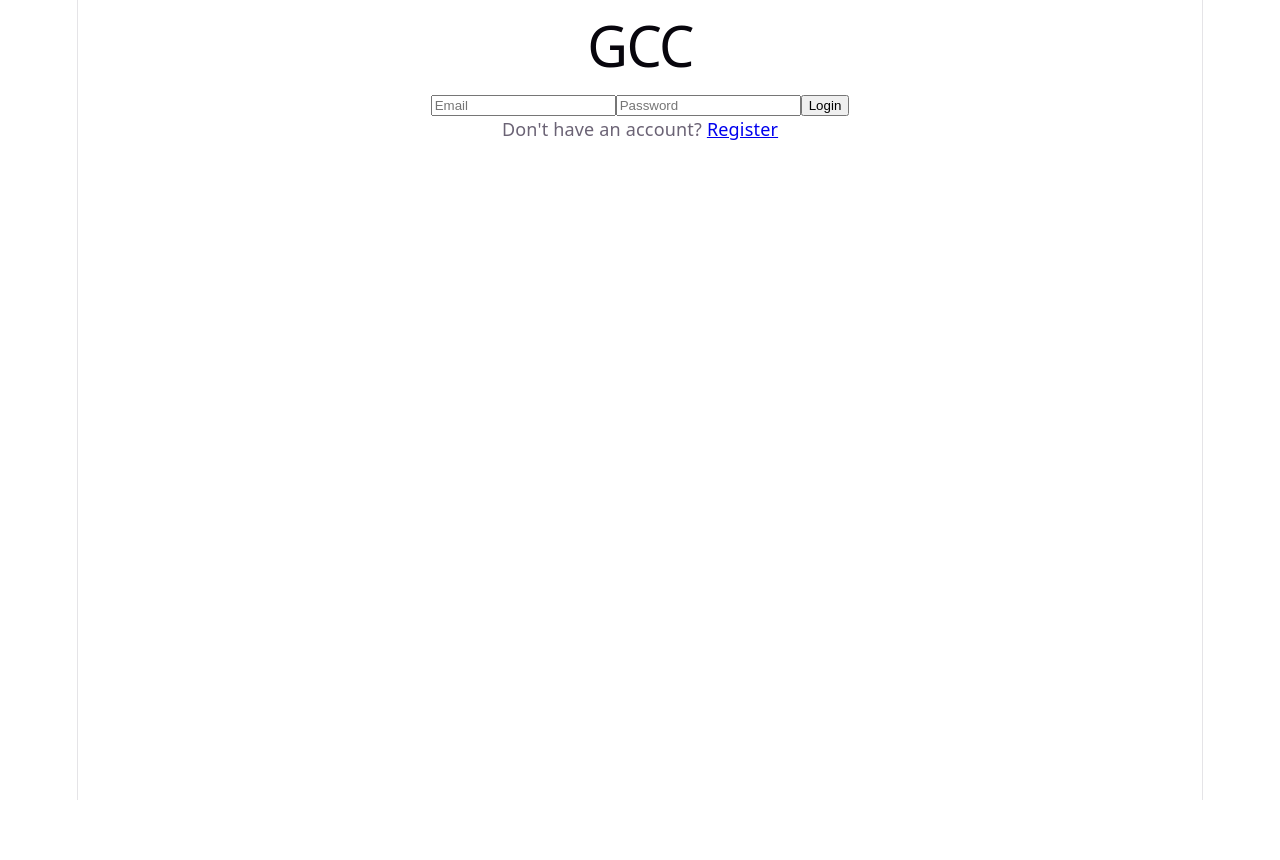
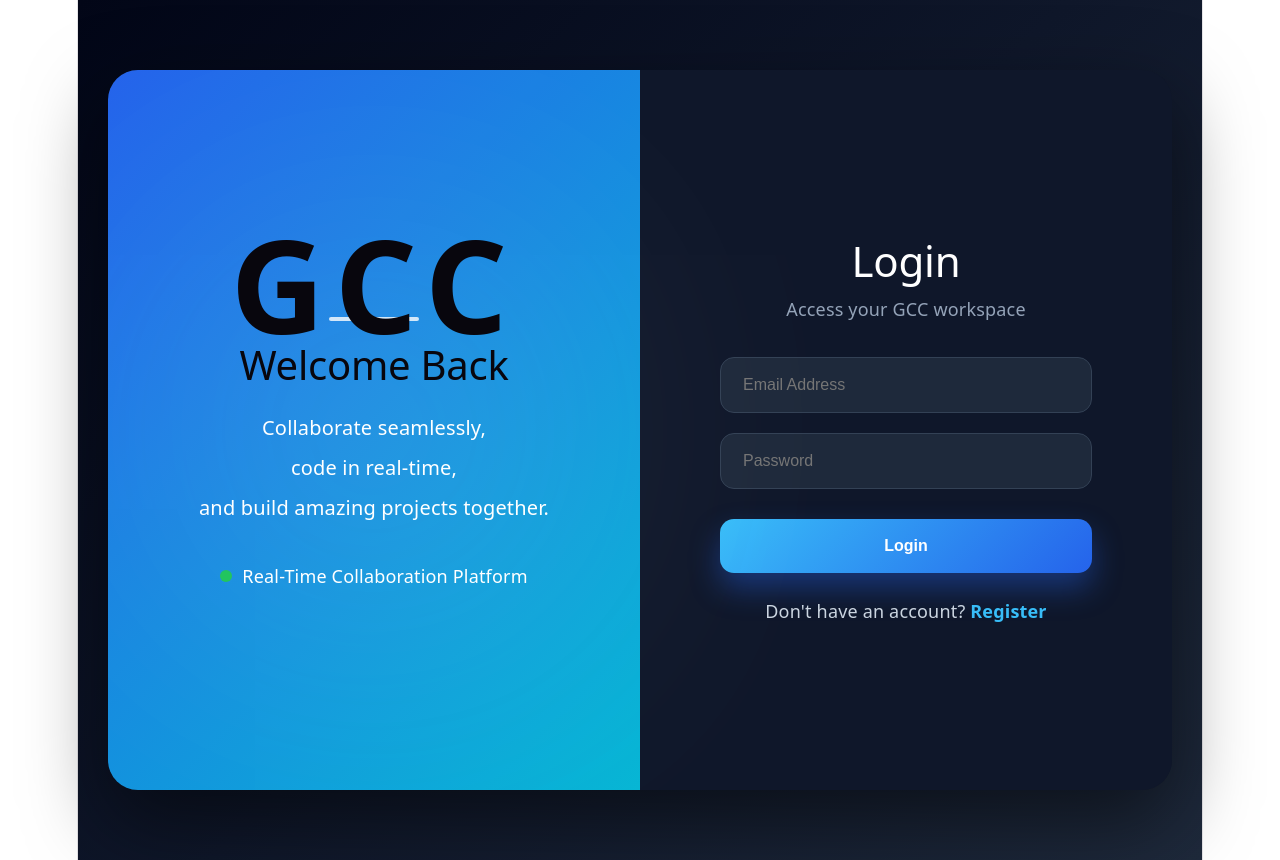
Before and after one commit to ganeshchavan-wd/Great-code-collaboration-GCC-, a React (Vite) app in the folder gcc-web/: page / in a window 1280 px wide. Before the commit the page ends 800 px from the top, so only its background shows below. Built offline with nearby package versions, Linux system fonts and the light colour scheme; no server answers.

Commit message:
Update frontend files

```diff
--- a/gcc-web/src/pages/Login.jsx
+++ b/gcc-web/src/pages/Login.jsx
@@ -17,7 +17,11 @@ export default function Login() {
     password,
   });
 
-      localStorage.setItem("token", res.data.token);
+  localStorage.setItem(
+    "token",
+    res.data.token
+  );
+
   localStorage.setItem(
     "user",
     JSON.stringify(res.data.user)
@@ -26,23 +30,67 @@ export default function Login() {
   navigate("/dashboard");
 } catch (err) {
   alert(
-        err.response?.data?.message || "Login Failed"
+    err.response?.data?.message ||
+      "Login Failed"
   );
 }
+
+
 };
 
-  return (
-    <div className="auth-container">
-      <form className="auth-box" onSubmit={loginUser}>
-        <h1>GCC</h1>
+return ( <div style={styles.container}> <div style={styles.mainCard}>
+{/* LEFT SIDE */}
+
+    <div style={styles.left}>
+      <div style={styles.logoGlow}></div>
+
+      <div style={styles.leftContent}>
+        <h1 style={styles.logo}>GCC</h1>
+
+        <div style={styles.divider}></div>
+
+        <h2 style={styles.heading}>
+          Welcome Back
+        </h2>
+
+        <p style={styles.tagline}>
+          Collaborate seamlessly,
+          <br />
+          code in real-time,
+          <br />
+          and build amazing projects together.
+        </p>
+
+        <div style={styles.status}>
+          <span style={styles.dot}></span>
+          Real-Time Collaboration Platform
+        </div>
+      </div>
+    </div>
+
+    {/* RIGHT SIDE */}
+
+    <div style={styles.right}>
+      <form
+        onSubmit={loginUser}
+        style={styles.form}
+      >
+        <h2 style={styles.formTitle}>
+          Login
+        </h2>
+
+        <p style={styles.formSubtitle}>
+          Access your GCC workspace
+        </p>
 
         <input
           type="email"
-          placeholder="Email"
+          placeholder="Email Address"
           value={email}
           onChange={(e) =>
             setEmail(e.target.value)
           }
+          style={styles.input}
         />
 
         <input
@@ -52,19 +100,189 @@ export default function Login() {
           onChange={(e) =>
             setPassword(e.target.value)
           }
+          style={styles.input}
         />
 
-        <button type="submit">
+        <button
+          type="submit"
+          style={styles.button}
+        >
           Login
         </button>
 
-        <p>
+        <p style={styles.loginText}>
           Don't have an account?{" "}
-          <Link to="/register">
+          <Link
+            to="/register"
+            style={styles.loginLink}
+          >
             Register
           </Link>
         </p>
       </form>
     </div>
+  </div>
+</div>
+
+
 );
 }
+
+const styles = {
+container: {
+minHeight: "100vh",
+background:
+"linear-gradient(135deg,#020617,#0F172A,#1E293B)",
+display: "flex",
+justifyContent: "center",
+alignItems: "center",
+padding: "30px",
+},
+
+mainCard: {
+width: "100%",
+maxWidth: "1250px",
+minHeight: "720px",
+display: "flex",
+borderRadius: "30px",
+overflow: "hidden",
+background: "#111827",
+boxShadow:
+"0 30px 80px rgba(0,0,0,0.5)",
+},
+
+left: {
+flex: 1,
+background:
+"linear-gradient(135deg,#2563EB,#06B6D4)",
+display: "flex",
+justifyContent: "center",
+alignItems: "center",
+position: "relative",
+padding: "80px",
+},
+
+leftContent: {
+color: "white",
+textAlign: "center",
+zIndex: 2,
+},
+
+logoGlow: {
+width: "350px",
+height: "350px",
+borderRadius: "50%",
+background: "white",
+position: "absolute",
+filter: "blur(140px)",
+opacity: 0.15,
+},
+
+logo: {
+fontSize: "130px",
+fontWeight: "900",
+letterSpacing: "10px",
+margin: 0,
+},
+
+divider: {
+width: "90px",
+height: "4px",
+borderRadius: "20px",
+background: "rgba(255,255,255,0.8)",
+margin: "20px auto",
+},
+
+heading: {
+fontSize: "40px",
+marginBottom: "20px",
+},
+
+tagline: {
+fontSize: "20px",
+lineHeight: "2",
+},
+
+status: {
+marginTop: "35px",
+display: "flex",
+justifyContent: "center",
+alignItems: "center",
+gap: "10px",
+},
+
+dot: {
+width: "12px",
+height: "12px",
+borderRadius: "50%",
+background: "#22C55E",
+},
+
+right: {
+flex: 1,
+background: "#0F172A",
+display: "flex",
+justifyContent: "center",
+alignItems: "center",
+padding: "80px",
+},
+
+form: {
+width: "100%",
+maxWidth: "450px",
+},
+
+formTitle: {
+color: "white",
+fontSize: "42px",
+textAlign: "center",
+marginBottom: "10px",
+},
+
+formSubtitle: {
+color: "#94A3B8",
+textAlign: "center",
+marginBottom: "35px",
+},
+
+input: {
+width: "100%",
+padding: "18px 22px",
+marginBottom: "20px",
+borderRadius: "14px",
+border: "1px solid #334155",
+background: "#1E293B",
+color: "white",
+fontSize: "16px",
+outline: "none",
+boxSizing: "border-box",
+},
+
+button: {
+width: "100%",
+padding: "18px",
+borderRadius: "14px",
+border: "none",
+background:
+"linear-gradient(135deg,#38BDF8,#2563EB)",
+color: "white",
+fontWeight: "700",
+fontSize: "16px",
+cursor: "pointer",
+marginTop: "10px",
+boxShadow:
+"0 15px 30px rgba(37,99,235,0.4)",
+},
+
+loginText: {
+textAlign: "center",
+marginTop: "25px",
+color: "#CBD5E1",
+},
+
+loginLink: {
+color: "#38BDF8",
+textDecoration: "none",
+fontWeight: "bold",
+},
+};
--- a/gcc-web/src/pages/Register.jsx
+++ b/gcc-web/src/pages/Register.jsx
@@ -5,12 +5,9 @@ import API from "../services/api";
 export default function Register() {
 const navigate = useNavigate();
 
-  const [name, setName] =
-    useState("");
-  const [email, setEmail] =
-    useState("");
-  const [password, setPassword] =
-    useState("");
+const [name, setName] = useState("");
+const [email, setEmail] = useState("");
+const [password, setPassword] = useState("");
 
 const registerUser = async (e) => {
 e.preventDefault();
@@ -23,7 +20,6 @@ export default function Register() {
   });
 
   alert("Registration Successful");
-
   navigate("/");
 } catch (err) {
   alert(
@@ -31,32 +27,73 @@ export default function Register() {
       "Registration Failed"
   );
 }
+
+
 };
 
-  return (
-    <div className="auth-container">
+return ( <div style={styles.container}> <div style={styles.mainCard}>
+{/* LEFT SIDE */}
+
+    <div style={styles.left}>
+      <div style={styles.logoGlow}></div>
+
+      <div style={styles.leftContent}>
+        <h1 style={styles.logo}>GCC</h1>
+
+        <div style={styles.divider}></div>
+
+        <h2 style={styles.heading}>
+          Great Code Collaboration
+        </h2>
+
+        <p style={styles.tagline}>
+          Collaborate seamlessly,
+          <br />
+          code in real-time,
+          <br />
+          and build amazing projects together.
+        </p>
+
+        <div style={styles.status}>
+          <span style={styles.dot}></span>
+          Real-Time Collaboration Platform
+        </div>
+      </div>
+    </div>
+
+    {/* RIGHT SIDE */}
+
+    <div style={styles.right}>
       <form
-        className="auth-box"
         onSubmit={registerUser}
+        style={styles.form}
       >
-        <h1>Create Account</h1>
+        <h2 style={styles.formTitle}>
+          Create Account
+        </h2>
+
+        <p style={styles.formSubtitle}>
+          Join GCC and start collaborating
+        </p>
 
         <input
           type="text"
-          placeholder="Name"
+          placeholder="Full Name"
           value={name}
           onChange={(e) =>
             setName(e.target.value)
           }
+          style={styles.input}
         />
 
         <input
           type="email"
-          placeholder="Email"
+          placeholder="Email Address"
           value={email}
           onChange={(e) =>
             setEmail(e.target.value)
           }
+          style={styles.input}
         />
 
         <input
@@ -66,19 +103,199 @@ export default function Register() {
           onChange={(e) =>
             setPassword(e.target.value)
           }
+          style={styles.input}
         />
 
-        <button type="submit">
-          Register
+        <button
+          type="submit"
+          style={styles.button}
+        >
+          Create Account
         </button>
 
-        <p>
+        <p style={styles.loginText}>
           Already have an account?{" "}
-          <Link to="/">
+          <Link
+            to="/"
+            style={styles.loginLink}
+          >
             Login
           </Link>
         </p>
       </form>
     </div>
+  </div>
+</div>
+
+
 );
 }
+
+const styles = {
+container: {
+minHeight: "100vh",
+background:
+"linear-gradient(135deg,#020617,#0F172A,#1E293B)",
+display: "flex",
+justifyContent: "center",
+alignItems: "center",
+padding: "30px",
+},
+
+mainCard: {
+width: "100%",
+maxWidth: "1250px",
+minHeight: "720px",
+display: "flex",
+borderRadius: "30px",
+overflow: "hidden",
+background: "#111827",
+boxShadow:
+"0 30px 80px rgba(0,0,0,0.5)",
+},
+
+left: {
+flex: 1,
+position: "relative",
+background:
+"linear-gradient(135deg,#2563EB,#06B6D4)",
+display: "flex",
+justifyContent: "center",
+alignItems: "center",
+overflow: "hidden",
+padding: "80px",
+},
+
+leftContent: {
+zIndex: 2,
+display: "flex",
+flexDirection: "column",
+alignItems: "center",
+color: "white",
+},
+
+logoGlow: {
+width: "300px",
+height: "300px",
+borderRadius: "50%",
+background: "white",
+position: "absolute",
+top: "50%",
+left: "50%",
+transform: "translate(-50%, -50%)",
+filter: "blur(120px)",
+opacity: 0.15,
+},
+
+logo: {
+fontSize: "120px",
+fontWeight: "900",
+letterSpacing: "10px",
+margin: 0,
+},
+
+divider: {
+width: "90px",
+height: "4px",
+borderRadius: "20px",
+background: "rgba(255,255,255,0.8)",
+marginTop: "15px",
+marginBottom: "20px",
+},
+
+heading: {
+fontSize: "38px",
+textAlign: "center",
+marginTop: "10px",
+},
+
+tagline: {
+textAlign: "center",
+fontSize: "20px",
+lineHeight: "2",
+marginTop: "25px",
+maxWidth: "420px",
+},
+
+status: {
+marginTop: "35px",
+display: "flex",
+alignItems: "center",
+gap: "10px",
+fontSize: "15px",
+},
+
+dot: {
+width: "12px",
+height: "12px",
+borderRadius: "50%",
+background: "#22C55E",
+boxShadow: "0 0 15px #22C55E",
+},
+
+right: {
+flex: 1,
+display: "flex",
+justifyContent: "center",
+alignItems: "center",
+padding: "80px",
+},
+
+form: {
+width: "100%",
+maxWidth: "450px",
+},
+
+formTitle: {
+color: "white",
+fontSize: "42px",
+textAlign: "center",
+marginBottom: "10px",
+},
+
+formSubtitle: {
+color: "#94A3B8",
+textAlign: "center",
+marginBottom: "35px",
+fontSize: "15px",
+},
+
+input: {
+width: "100%",
+padding: "18px 22px",
+marginBottom: "20px",
+borderRadius: "14px",
+border: "1px solid #334155",
+background: "#1E293B",
+color: "white",
+outline: "none",
+fontSize: "16px",
+boxSizing: "border-box",
+},
+
+button: {
+width: "100%",
+padding: "18px",
+borderRadius: "14px",
+border: "none",
+background:
+"linear-gradient(135deg,#38BDF8,#2563EB)",
+color: "white",
+fontWeight: "700",
+fontSize: "16px",
+cursor: "pointer",
+marginTop: "10px",
+},
+
+loginText: {
+textAlign: "center",
+marginTop: "25px",
+color: "#CBD5E1",
+},
+
+loginLink: {
+color: "#38BDF8",
+textDecoration: "none",
+fontWeight: "bold",
+},
+};
```
Lines whose indentation alone changed are shown as unchanged.
